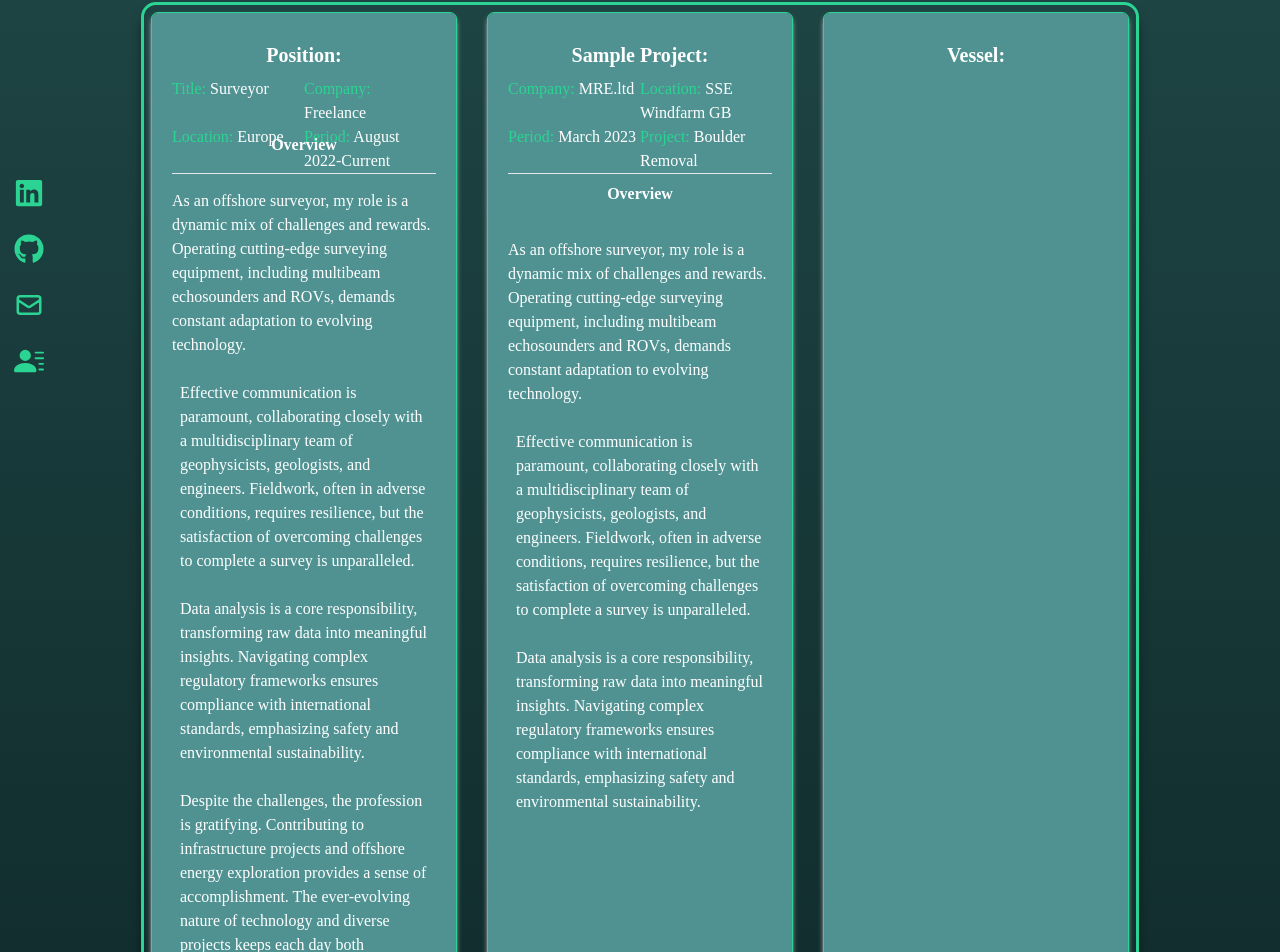
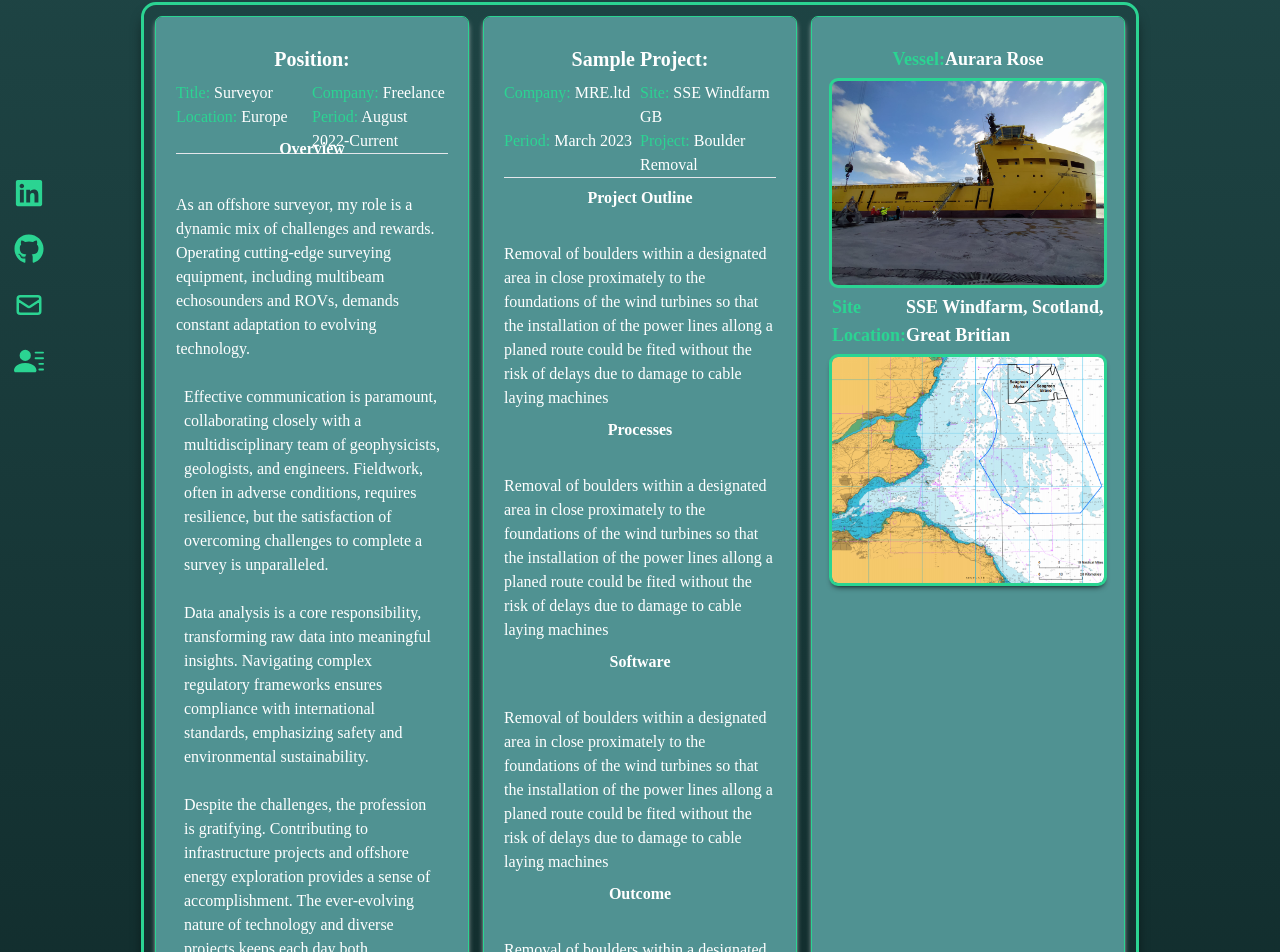
Before and after one commit to Bryuhn/personal_website, a React (Create React App) app: page /Profile in a window 1280 px wide. Shown: the part 115-1067 px from the top of the page. Built offline with nearby package versions, Linux system fonts and the light colour scheme.

Commit message:
Update 3

```diff
--- a/src/Components/profile.jsx
+++ b/src/Components/profile.jsx
@@ -1,13 +1,14 @@
 import React from 'react';
+import ship from '../assets/ship.jpg';
+import chart from '../assets/chart.png';
 
 const profile = () => {
   return (
     <div className="relative z-30 mt-10 w-full ">
-      <div className="mx-36 mb-32 mt-10 grid grid-cols-3 items-center justify-center gap-4 gap-8 rounded-xl p-2 shadow-lg shadow-black outline">
-        <div className="grid-cols-3 items-center justify-center">
+      <div className="mx-36 mb-32 mt-10 grid grid-cols-3 items-center justify-center gap-4 rounded-xl p-3 shadow-lg shadow-black outline">
         <div
           name="card 1"
-            className="h-full w-full rounded-md bg-second p-5 shadow-md shadow-white outline outline-1 duration-150 ease-in-out hover:scale-105"
+          className="h-full w-full rounded-md bg-second p-5 shadow-md shadow-white outline outline-1 duration-150 ease-in-out hover:scale-[102%]"
         >
           <div className="col-span-2 flex justify-center py-2 text-xl font-bold text-white">
             <a>Position:</a>
@@ -39,8 +40,8 @@ const profile = () => {
             <div className="text-white">
               <p className="px-2text-white">
                 As an offshore surveyor, my role is a dynamic mix of challenges and rewards. Operating cutting-edge
-                  surveying equipment, including multibeam echosounders and ROVs, demands constant adaptation to
-                  evolving technology.
+                surveying equipment, including multibeam echosounders and ROVs, demands constant adaptation to evolving
+                technology.
               </p>
               <br></br>
               <p className="px-2">
@@ -58,17 +59,16 @@ const profile = () => {
               <p className="px-2">
                 Despite the challenges, the profession is gratifying. Contributing to infrastructure projects and
                 offshore energy exploration provides a sense of accomplishment. The ever-evolving nature of technology
-                  and diverse projects keeps each day both challenging and rewarding, making offshore surveying a
-                  dynamic and fulfilling career choice.
+                and diverse projects keeps each day both challenging and rewarding, making offshore surveying a dynamic
+                and fulfilling career choice.
               </p>
               <br></br>
             </div>
           </div>
         </div>
-        </div>{' '}
         <div
           name="card 2"
-          className="h-full w-full rounded-md bg-second p-5 shadow-md shadow-white outline outline-1 duration-150 ease-in-out hover:scale-105"
+          className="h-full w-full rounded-md bg-second p-5 shadow-md shadow-white outline outline-1 duration-150 ease-in-out hover:scale-[102%]"
         >
           <div name="card header" className="grid grid-cols-2 outline-purple-600">
             <div className="col-span-2 flex justify-center py-2 text-xl font-bold text-white">
@@ -79,7 +79,7 @@ const profile = () => {
               <a className="text-white"> MRE.ltd</a>
             </div>
             <div>
-              <a>Location:</a>
+              <a>Site:</a>
               <a className="text-white"> SSE Windfarm GB</a>
             </div>
             <div className="">
@@ -94,38 +94,74 @@ const profile = () => {
           </div>
           <div className="">
             <div className="flex justify-center p-2 font-bold text-white">
-              <a>Overview</a>
+              <a>Project Outline</a>
             </div>
             <div className="text-white">
               <br></br>
-
               <p className="px-2text-white">
-                As an offshore surveyor, my role is a dynamic mix of challenges and rewards. Operating cutting-edge
-                surveying equipment, including multibeam echosounders and ROVs, demands constant adaptation to evolving
-                technology.
+                Removal of boulders within a designated area in close proximately to the foundations of the wind
+                turbines so that the installation of the power lines allong a planed route could be fited without the
+                risk of delays due to damage to cable laying machines
               </p>
+            </div>
+          </div>
+          <div className="">
+            <div className="flex justify-center p-2 font-bold text-white">
+              <a>Processes</a>
+            </div>
+            <div className="text-white">
               <br></br>
-              <p className="px-2">
-                Effective communication is paramount, collaborating closely with a multidisciplinary team of
-                geophysicists, geologists, and engineers. Fieldwork, often in adverse conditions, requires resilience,
-                but the satisfaction of overcoming challenges to complete a survey is unparalleled.{' '}
+              <p className="px-2text-white">
+                Removal of boulders within a designated area in close proximately to the foundations of the wind
+                turbines so that the installation of the power lines allong a planed route could be fited without the
+                risk of delays due to damage to cable laying machines
               </p>
+            </div>
+          </div>
+          <div className="">
+            <div className="flex justify-center p-2 font-bold text-white">
+              <a>Software</a>
+            </div>
+            <div className="text-white">
               <br></br>
-              <p className="px-2">
-                Data analysis is a core responsibility, transforming raw data into meaningful insights. Navigating
-                complex regulatory frameworks ensures compliance with international standards, emphasizing safety and
-                environmental sustainability.
+              <p className="px-2text-white">
+                Removal of boulders within a designated area in close proximately to the foundations of the wind
+                turbines so that the installation of the power lines allong a planed route could be fited without the
+                risk of delays due to damage to cable laying machines
               </p>
+            </div>
+          </div>
+          <div className="">
+            <div className="flex justify-center p-2 font-bold text-white">
+              <a>Outcome</a>
+            </div>
+            <div className="text-white">
               <br></br>
+              <p className="px-2text-white">
+                Removal of boulders within a designated area in close proximately to the foundations of the wind
+                turbines so that the installation of the power lines allong a planed route could be fited without the
+                risk of delays due to damage to cable laying machines
+              </p>
             </div>
           </div>
         </div>
         <div
           name="card 3"
-          className="h-full w-full rounded-md bg-second p-5 shadow-md shadow-white outline outline-1 duration-150 ease-in-out hover:scale-105"
+          className="h-full w-full rounded-md bg-second p-5 shadow-md shadow-white outline outline-1 duration-150 ease-in-out hover:scale-[102%]"
         >
-          <div className="col-span-2 flex justify-center py-2 text-xl font-bold text-white">
+          <div className="text-font-bold col-span-2 flex justify-center py-2 text-lg font-bold">
             <a>Vessel:</a>
+            <a className="text-white"> Aurara Rose</a>
+          </div>
+          <div>
+            <img className="scale-80 rounded-md outline" src={ship}></img>
+          </div>
+          <div className="text-font-bold col-span-2 flex justify-center py-2 text-lg font-bold">
+            <a>Site Location:</a>
+            <a className=" text-white"> SSE Windfarm, Scotland, Great Britian</a>
+          </div>
+          <div>
+            <img className="scale-80 rounded-md shadow-md shadow-black outline outline-third" src={chart}></img>
           </div>
         </div>
       </div>
```
Also changed, not shown: src/assets/chart.png (added), src/assets/ship.jpg (added). Lines whose indentation alone changed are shown as unchanged.
